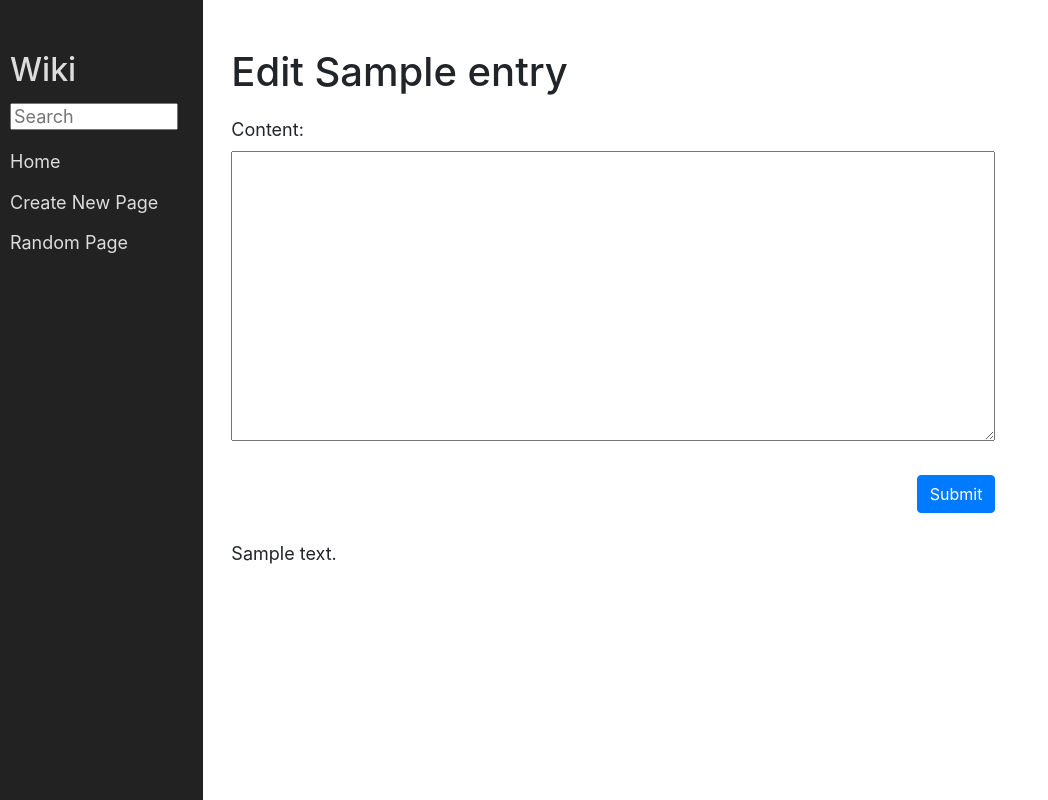
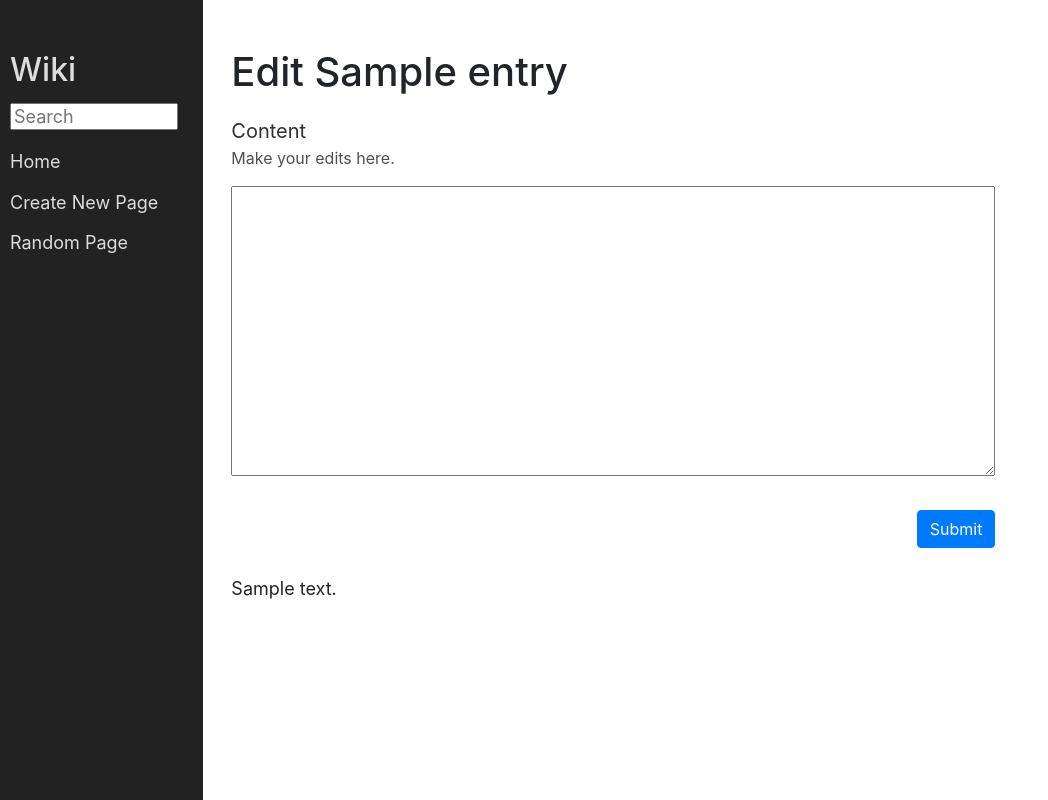
Before and after one commit to Sant720/web50, a Django app: template project-1/wiki/encyclopedia/templates/encyclopedia/edit.html in a window 1280 px wide. Shown: the whole page, without its empty margins (0-1048 px from the left). Run offline with Django 3.2, Linux system fonts and the light colour scheme; tables that the repository leaves empty hold one stand-in row (values such as "Sample post"); the template is opened without the code that fills it: values that come from a table or form of the project are taken from there, most other values are stand-ins (such as "Sample title", 1, 10 or a date in 2020); some libraries are stand-ins or nearby versions.

Commit message:
Add edit_form by parts

```diff
--- a/project-1/wiki/encyclopedia/templates/encyclopedia/edit.html
+++ b/project-1/wiki/encyclopedia/templates/encyclopedia/edit.html
@@ -9,7 +9,9 @@ Edit {{ entry }}
 <div class="form">
     <form action="{% url 'wiki:wiki' %}{{ entry }}/edit" method="post">
         {% csrf_token %}
-        {{ edit_form }}
+        <p class="field-title">{{ edit_form.content.label }}</p>
+        <p class="small-info">Make your edits here.</p>
+        {{ edit_form.content }}
         <div class="edit_submit">
             <input type="submit" class="btn btn-primary">
         </div>
```
